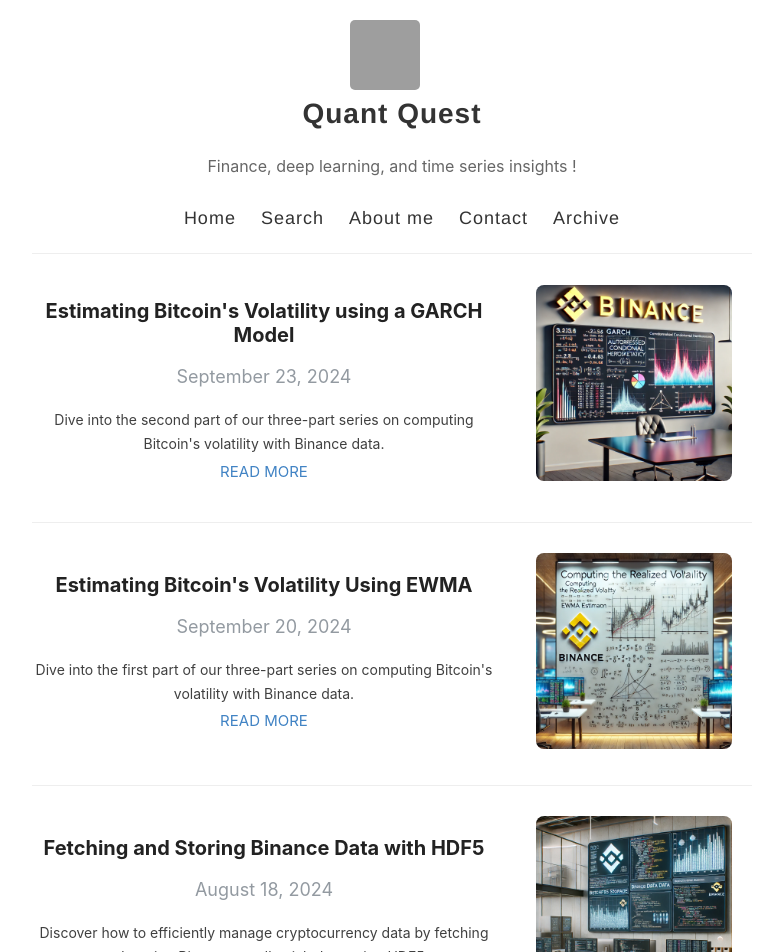
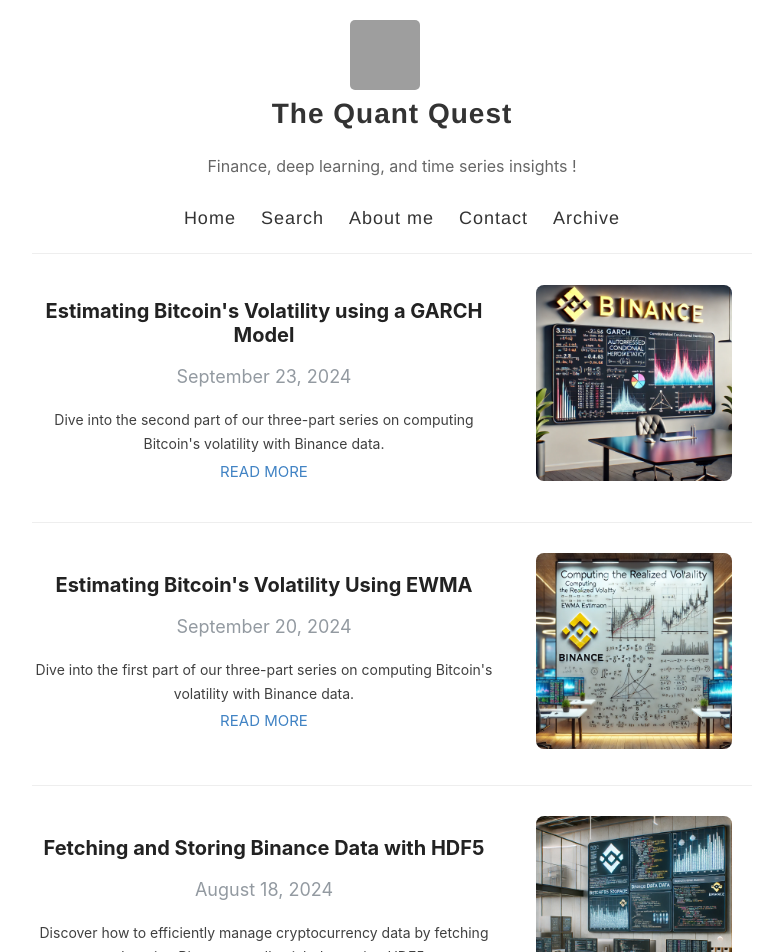
Before and after one commit to Zaltarba/blog, a Jekyll site: the page built from index.html, in a window 1280 px wide. Shown: the top 952 px of the page, without its empty margins (248-1031 px from the left). Built offline with Jekyll 4.4.1, drawn with Linux system fonts in a browser that asks for light colours; the list of posts is cut into pages by our own code.

Commit message:
Update _config.yml

```diff
--- a/_config.yml
+++ b/_config.yml
@@ -3,7 +3,7 @@
 #
 
 # Name of your site (displayed in the header)
-name: Quant Quest
+name: The Quant Quest
 
 # Name of the author
 author: Courvoisier Balthazar
```
